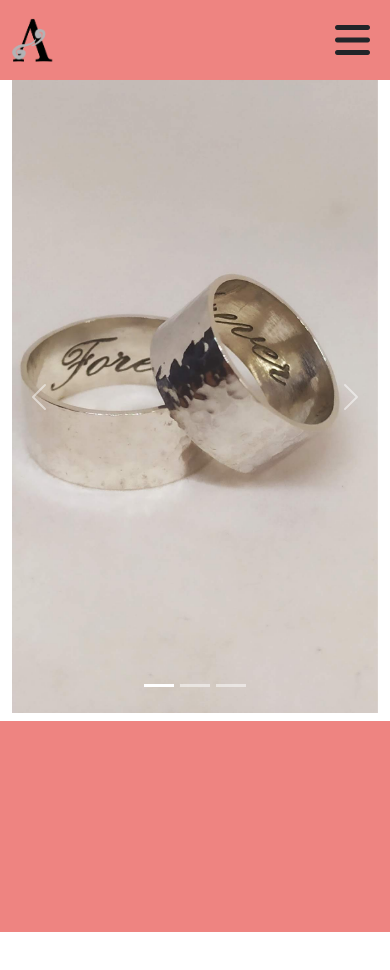
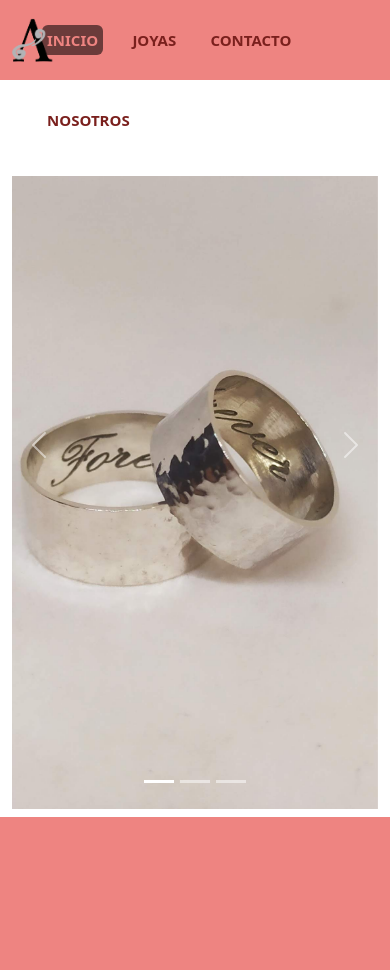
Before and after one commit to German44/DesafioFinal-Ravarotto, a plain HTML site: page index.html in a window 390 px wide. Before the commit the page ends 932 px from the top, so only its background shows below. Drawn offline with Linux system fonts and the light colour scheme.

Commit message:
quitado menu hamb

```diff
--- a/assets/css/style.css
+++ b/assets/css/style.css
@@ -92,23 +92,23 @@ footer{
 }
  /*& version Mobile */
 @media(max-width:470px) {
-    .nav__label {
+    /* .nav__label {
         display: block;
     }
-
-    .nav__list {
+ */
+    /* .nav__list {
         position: fixed;
         width: 100%;
         height: 50vh;
         background-color:#ee8481;
         top: 80px;
-        left: -100%;/*& esconde a la izquierda el menu */
+        left: -100%;
         transition: all .5s;
         display: grid;
         justify-content:left;
         z-index: 1;
-    }
-    nav ul a {
+    } */
+    /* nav ul a {
         text-decoration: none;
         color: #7a201d;
         font-size: 15px;
@@ -119,5 +119,5 @@ footer{
 
     #check:checked ~.nav__list {
         left: 0;
-    }
+    } */
 }
```
